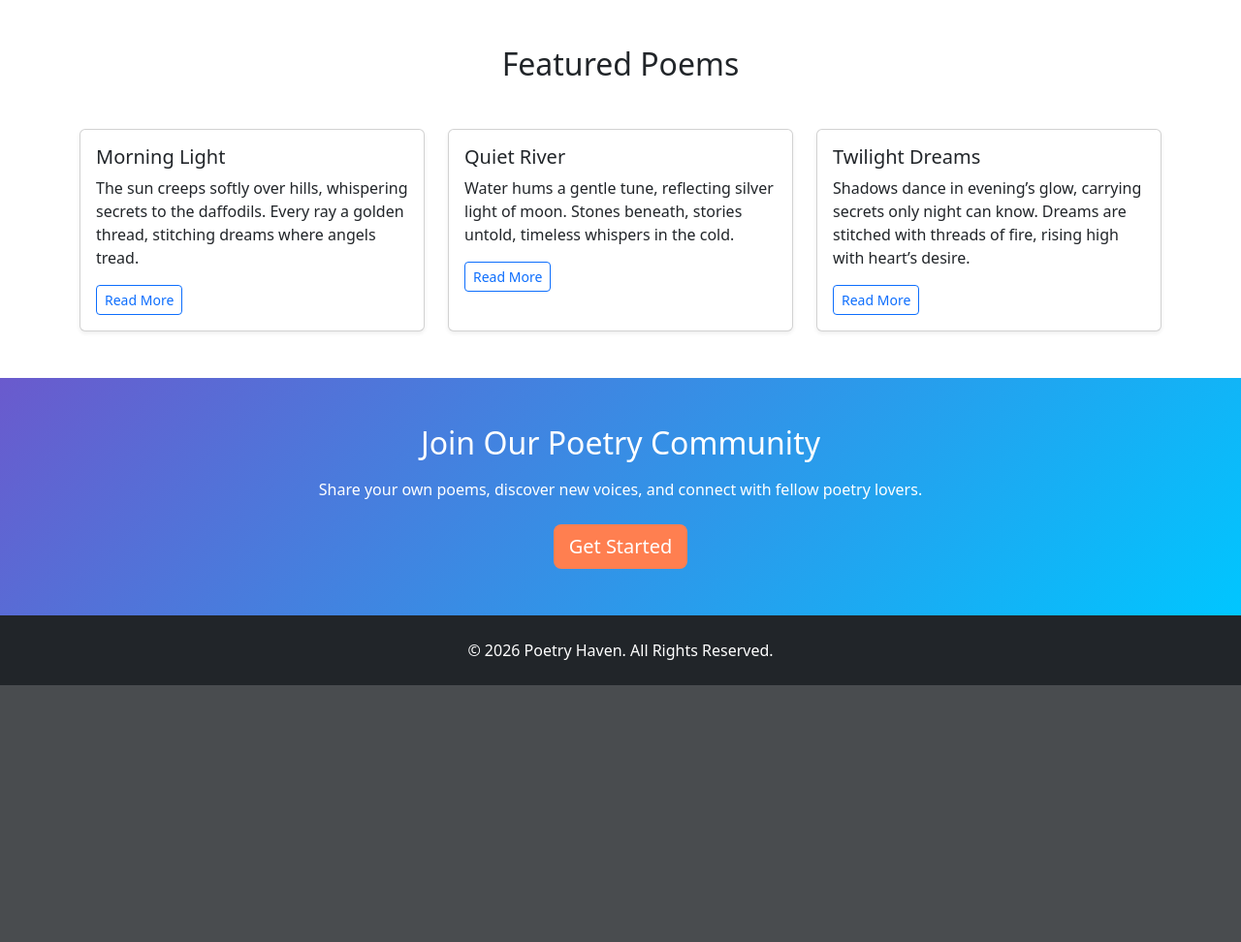
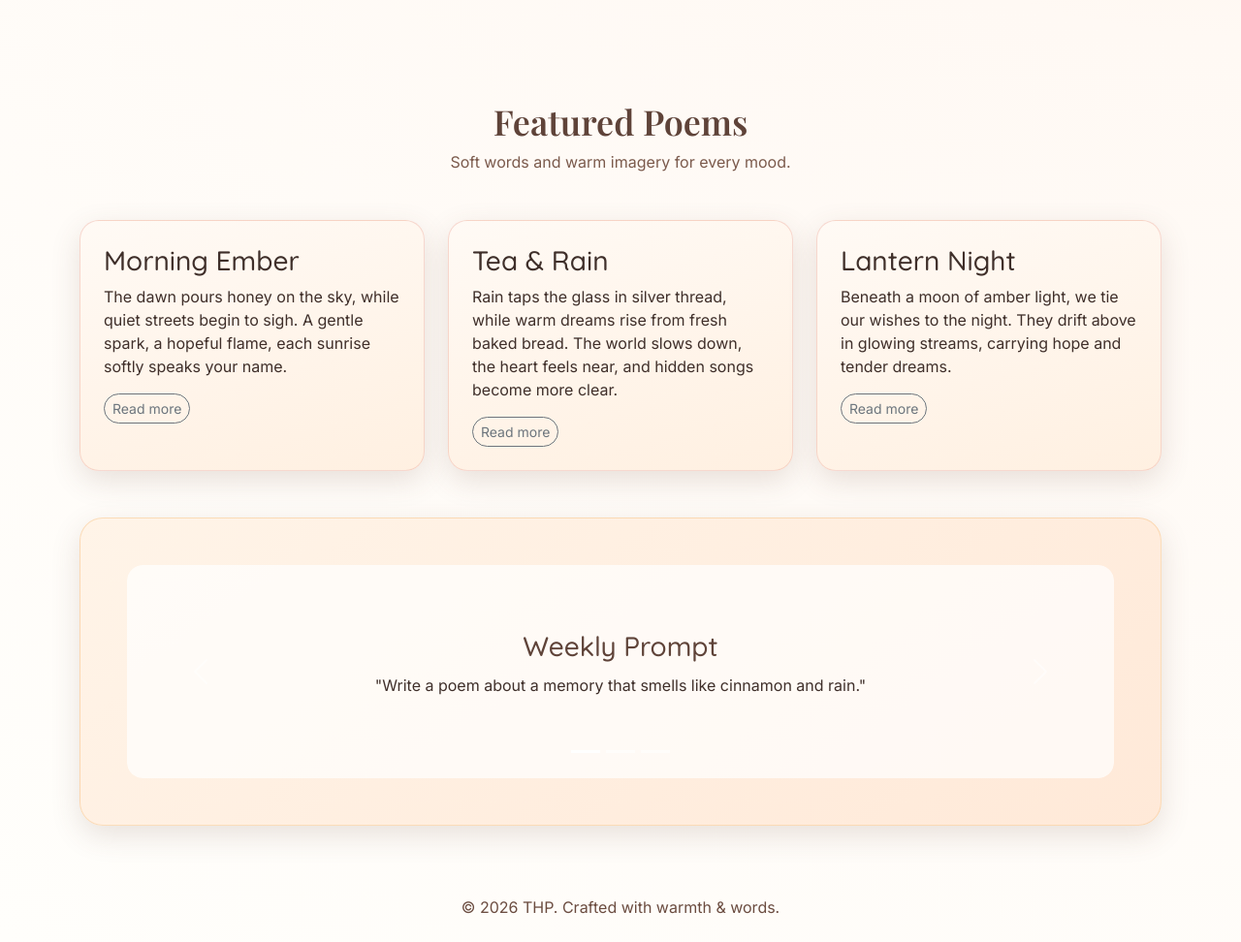
Before and after one commit to M-uthoni-i/THP, a Flask app: page / in a window 1280 px wide. Shown: the part 697-1669 px from the top of the page at 97% size. Before the commit the page ends 1404 px from the top, so only its background shows below. Run offline with Flask 3, Linux system fonts and the light colour scheme.

Commit message:
Updated index.html and style.css

```diff
--- /dev/null
+++ b/static/css/style.css
@@ -0,0 +1,164 @@
+:root {
+    --bg: #fff9f4;
+    --paper: #fff3e8;
+    --peach: #f7c8a0;
+    --rose: #e79a8d;
+    --amber: #f4b266;
+    --brown: #5f4339;
+    --ink: #3f2f2a;
+    --shadow: 0 10px 30px rgba(104, 68, 53, 0.15);
+}
+
+body {
+    font-family: 'Inter', sans-serif; /* content font */
+    color: var(--ink);
+    background: radial-gradient(circle at top right, #ffeede 0%, var(--bg) 35%, #fffefb 100%);
+}
+
+h1, h2 {
+    font-family: 'Playfair Display', serif; /* heading font */
+    color: var(--brown);
+}
+
+h3, .tagline, .navbar-brand, .btn-nav {
+    font-family: 'Quicksand', sans-serif; /* subheading / accent font */
+}
+
+.nav-glass {
+    background: rgba(255, 248, 240, 0.78);
+    border-bottom: 1px solid rgba(231, 154, 141, 0.35);
+    backdrop-filter: blur(8px);
+}
+
+.navbar-brand {
+    color: var(--brown);
+    letter-spacing: 0.3px;
+}
+
+.btn-nav {
+    border-radius: 999px;
+    border: 1px solid rgba(95, 67, 57, 0.2);
+    color: var(--brown);
+    background: #fff;
+    transition: all 0.25s ease;
+}
+
+.btn-nav:hover {
+    transform: translateY(-2px);
+    background: var(--paper);
+    border-color: rgba(95, 67, 57, 0.45);
+}
+
+.hero-section {
+    min-height: 85vh;
+    display: flex;
+    align-items: center;
+    position: relative;
+    isolation: isolate;
+}
+
+.hero-content {
+    position: relative;
+    z-index: 2;
+}
+
+.tagline {
+    display: inline-block;
+    padding: 0.4rem 1rem;
+    border-radius: 999px;
+    background: #fff;
+    border: 1px solid rgba(231, 154, 141, 0.4);
+    color: #7b5448;
+    font-weight: 700;
+}
+
+.lead {
+    max-width: 700px;
+}
+
+.soft-shape {
+    position: absolute;
+    border-radius: 40% 60% 70% 30% / 30% 30% 70% 70%;
+    filter: blur(2px);
+    opacity: 0.55;
+    z-index: 1;
+}
+
+.shape-a {
+    width: 320px;
+    height: 320px;
+    background: var(--peach);
+    top: 8%;
+    left: 8%;
+}
+
+.shape-b {
+    width: 240px;
+    height: 240px;
+    background: #ffdcb8;
+    bottom: 12%;
+    right: 16%;
+}
+
+.shape-c {
+    width: 180px;
+    height: 180px;
+    background: var(--rose);
+    top: 20%;
+    right: 8%;
+}
+
+.section-title {
+    font-size: clamp(1.8rem, 2.8vw, 2.5rem);
+}
+
+.section-subtitle {
+    color: #7b5a4c;
+}
+
+.poem-card {
+    background: linear-gradient(165deg, #fffaf5, #fff0e1);
+    border: 1px solid rgba(231, 154, 141, 0.35);
+    border-radius: 1.25rem;
+    box-shadow: var(--shadow);
+    transition: transform 0.25s ease, box-shadow 0.25s ease;
+}
+
+.poem-card:hover {
+    transform: translateY(-6px);
+    box-shadow: 0 14px 30px rgba(104, 68, 53, 0.22);
+}
+
+.showcase {
+    border-radius: 1.5rem;
+    background: linear-gradient(145deg, #fff4e8, #ffe9d8);
+    border: 1px solid rgba(244, 178, 102, 0.35);
+    box-shadow: var(--shadow);
+}
+
+.carousel-card {
+    min-height: 220px;
+    display: grid;
+    place-content: center;
+    border-radius: 1rem;
+    background: rgba(255, 255, 255, 0.7);
+}
+
+.carousel-card h3 {
+    color: var(--brown);
+    margin-bottom: 0.75rem;
+}
+
+.btn-primary {
+    background-color: #d97d54;
+    border-color: #d97d54;
+}
+
+.btn-primary:hover {
+    background-color: #c56b43;
+    border-color: #c56b43;
+}
+
+footer{
+    color: #6b4c40;
+}
--- a/templates/index.html
+++ b/templates/index.html
@@ -1,91 +1,145 @@
+
 <!DOCTYPE html>
  <html lang="en">
     <head>
         <meta charset="UTF-8">
         <meta name="viewport" content="width=device-width, initial-scale=1.0">
-    <title>Poetry Haven</title>
+        <title>The healing pen</title>
+
+        <!-- Favicon placeholder: replace with your own favicon file -->
+        <link rel="icon" type="image/x-icon" href="{{ url_for('static', filename='images/logo.png.jpg') }}">
+
         <!-- Bootstrap CSS -->
         <link href="https://cdn.jsdelivr.net/npm/bootstrap@5.3.2/dist/css/bootstrap.min.css" rel="stylesheet">
+
+        <!-- Fonts: 2 for headings/subheadings + 1 for content -->
+        <link rel="preconnect" href="https://fonts.googleapis.com">
+        <link rel="preconnect" href="https://fonts.gstatic.com" crossorigin>
+        <link href="https://fonts.googleapis.com/css2?family=Playfair+Display:wght@600;700;800&family=Quicksand:wght@500;600;700&family=Inter:wght@400;500;600&display=swap" rel="stylesheet">
+
         <!-- Custom CSS -->
-    <link rel="stylesheet" href="style.css">
+        <link rel="stylesheet" href="{{ url_for('static', filename='css/style.css') }}">
+
     </head>
     <body>
-
-    <!-- Navbar -->
-    <nav class="navbar navbar-expand-lg navbar-dark bg-dark">
-        <div class="container">
-            <a class="navbar-brand" href="#">Poetry Haven</a>
-            <button class="navbar-toggler" type="button" data-bs-toggle="collapse" data-bs-target="#navbarNav">
+        <!-- Navigation -->
+        <nav class="navbar navbar-expand-lg sticky-top nav-glass navbar-light">
+            <div class="container py-2">
+                <a class="navbar-brand fw-bold" href="/">The healing pen</a>
+                <button class="navbar-toggler" type="button" data-bs-toggle="collapse" data-bs-target="#mainNav" aria-controls="mainNav" aria-expanded="false" aria-label="Toggle navigation">
                     <span class="navbar-toggler-icon"></span>
                 </button>
-            <div class="collapse navbar-collapse" id="navbarNav">
-                <ul class="navbar-nav ms-auto">
-                    <li class="nav-item"><a class="nav-link active" href="#">Home</a></li>
-                    <li class="nav-item"><a class="nav-link" href="#">Poems</a></li>
-                    <li class="nav-item"><a class="nav-link" href="#">About</a></li>
-                    <li class="nav-item"><a class="nav-link" href="#">Contact</a></li>
+
+                <div class="collapse navbar-collapse" id="mainNav">
+                    <ul class="navbar-nav ms-auto gap-lg-2 mt-3 mt-lg-0">
+                        <li class="nav-item"><a class="btn btn-nav" href="/">Home</a></li>
+                        <li class="nav-item"><a class="btn btn-nav" href="/poems">Poems</a></li>
+                        <li class="nav-item"><a class="btn btn-nav" href="/about">About</a></li>
+                        <li class="nav-item"><a class="btn btn-nav" href="/contact">Contact</a></li>
                     </ul>
                 </div>
             </div>
         </nav>
 
-    <!-- Hero Section -->
-    <header class="hero-section text-center text-white d-flex align-items-center justify-content-center">
-        <div class="container">
-            <h1 class="display-4 fw-bold">Dive into the World of Words</h1>
-            <p class="lead mb-4">Where poetry awakens your soul and imagination takes flight.</p>
-            <a href="#featured-poems" class="btn btn-primary btn-lg">Explore Poems</a>
+        <!-- Hero -->
+        <header class="hero-section position-relative overflow-hidden">
+            <div class="soft-shape shape-a"></div>
+            <div class="soft-shape shape-b"></div>
+            <div class="soft-shape shape-c"></div>
+
+            <div class="container hero-content text-center">
+                <p class="tagline">A warm space for poetry lovers</p>
+                <h1 class="display-4 mb-3">Let your thoughts bloom in verse</h1>
+                <p class="lead mx-auto mb-4">Explore creative writing, discover new voices, and enjoy a cozy and interactive poetry experience.</p>
+                <div class="d-flex justify-content-center flex-wrap gap-3">
+                    <a href="#featured-poems" class="btn btn-primary btn-lg rounded-pill px-4">Explore Poems</a>
+                    <a href="#community" class="btn btn-outline-dark btn-lg rounded-pill px-4">Join Community</a>
+                </div>
             </div>
         </header>
 
         <!-- Featured Poems -->
         <section id="featured-poems" class="py-5">
             <div class="container">
-            <h2 class="text-center mb-5">Featured Poems</h2>
+                <div class="text-center mb-5">
+                    <h2 class="section-title">Featured Poems</h2>
+                    <p class="section-subtitle">Soft words and warm imagery for every mood.</p>
+                </div>
+
                 <div class="row g-4">
                     <div class="col-md-4">
-                    <div class="card h-100 shadow-sm">
-                        <div class="card-body">
-                            <h5 class="card-title">Morning Light</h5>
-                            <p class="card-text">The sun creeps softly over hills, whispering secrets to the daffodils. Every ray a golden thread, stitching dreams where angels tread.</p>
-                            <a href="#" class="btn btn-outline-primary btn-sm">Read More</a>
-                        </div>
-                    </div>
+                        <article class="poem-card h-100 p-4">
+                            <h3>Morning Ember</h3>
+                            <p>The dawn pours honey on the sky, while quiet streets begin to sigh. A gentle spark, a hopeful flame, each sunrise softly speaks your name.</p>
+                            <a href="#" class="btn btn-sm btn-outline-secondary rounded-pill">Read more</a>
+                        </article>
                     </div>
                     <div class="col-md-4">
-                    <div class="card h-100 shadow-sm">
-                        <div class="card-body">
-                            <h5 class="card-title">Quiet River</h5>
-                            <p class="card-text">Water hums a gentle tune, reflecting silver light of moon. Stones beneath, stories untold, timeless whispers in the cold.</p>
-                            <a href="#" class="btn btn-outline-primary btn-sm">Read More</a>
-                        </div>
-                    </div>
+
+                        <article class="poem-card h-100 p-4">
+                            <h3>Tea &amp; Rain</h3>
+                            <p>Rain taps the glass in silver thread, while warm dreams rise from fresh baked bread. The world slows down, the heart feels near, and hidden songs become more clear.</p>
+                            <a href="#" class="btn btn-sm btn-outline-secondary rounded-pill">Read more</a>
+                        </article>
                     </div>
                     <div class="col-md-4">
-                    <div class="card h-100 shadow-sm">
-                        <div class="card-body">
-                            <h5 class="card-title">Twilight Dreams</h5>
-                            <p class="card-text">Shadows dance in evening’s glow, carrying secrets only night can know. Dreams are stitched with threads of fire, rising high with heart’s desire.</p>
-                            <a href="#" class="btn btn-outline-primary btn-sm">Read More</a>
-                        </div>
-                    </div>
+                        <article class="poem-card h-100 p-4">
+                            <h3>Lantern Night</h3>
+                            <p>Beneath a moon of amber light, we tie our wishes to the night. They drift above in glowing streams, carrying hope and tender dreams.</p>
+                            <a href="#" class="btn btn-sm btn-outline-secondary rounded-pill">Read more</a>
+                        </article>
                     </div>
                 </div>
             </div>
         </section>
 
-    <!-- Call to Action -->
-    <section class="cta-section text-center py-5 bg-light">
+        <!-- Interactive Section -->
+        <section id="community" class="pb-5">
             <div class="container">
-            <h2 class="mb-3">Join Our Poetry Community</h2>
-            <p class="mb-4">Share your own poems, discover new voices, and connect with fellow poetry lovers.</p>
-            <a href="#" class="btn btn-lg btn-success">Get Started</a>
+                <div class="showcase p-4 p-md-5">
+                    <div id="poetryCarousel" class="carousel slide" data-bs-ride="carousel" data-bs-interval="3500">
+                        <div class="carousel-indicators">
+                            <button type="button" data-bs-target="#poetryCarousel" data-bs-slide-to="0" class="active" aria-current="true" aria-label="Slide 1"></button>
+                            <button type="button" data-bs-target="#poetryCarousel" data-bs-slide-to="1" aria-label="Slide 2"></button>
+                            <button type="button" data-bs-target="#poetryCarousel" data-bs-slide-to="2" aria-label="Slide 3"></button>
+                        </div>
+
+                        <div class="carousel-inner rounded-4">
+                            <div class="carousel-item active">
+                                <div class="carousel-card text-center p-4 p-md-5">
+                                    <h3>Weekly Prompt</h3>
+                                    <p>"Write a poem about a memory that smells like cinnamon and rain."</p>
+                                </div>
+                            </div>
+                            <div class="carousel-item">
+                                <div class="carousel-card text-center p-4 p-md-5">
+                                    <h3>Poet Spotlight</h3>
+                                    <p>Discover one inspiring poet each week and read their best work.</p>
+                                </div>
+                            </div>
+                            <div class="carousel-item">
+                                <div class="carousel-card text-center p-4 p-md-5">
+                                    <h3>Open Mic Evenings</h3>
+                                    <p>Share your verses with a supportive and welcoming poetry community.</p>
+                                </div>
+                            </div>
+                        </div>
+
+                        <button class="carousel-control-prev" type="button" data-bs-target="#poetryCarousel" data-bs-slide="prev">
+                            <span class="carousel-control-prev-icon" aria-hidden="true"></span>
+                            <span class="visually-hidden">Previous</span>
+                        </button>
+                        <button class="carousel-control-next" type="button" data-bs-target="#poetryCarousel" data-bs-slide="next">
+                            <span class="carousel-control-next-icon" aria-hidden="true"></span>
+                            <span class="visually-hidden">Next</span>
+                        </button>
+                    </div>
+                </div>
             </div>
         </section>
 
-    <!-- Footer -->
-    <footer class="bg-dark text-white py-4 text-center">
-        &copy; 2026 Poetry Haven. All Rights Reserved.
+        <footer class="py-4 text-center">
+            <p class="mb-0">&copy; 2026 THP. Crafted with warmth &amp; words.</p>
         </footer>
 
         <!-- Bootstrap JS -->
--- a/templates/style.css
+++ /dev/null
@@ -1,40 +0,0 @@
-/* Hero Section Styling */
-.hero-section {
-    height: 80vh;
-    background: url('https://images.unsplash.com/photo-1503676260728-1c00da094a0b') no-repeat center center/cover;
-    position: relative;
-}
-
-.hero-section::after {
-    content: "";
-    position: absolute;
-    top: 0;
-    left: 0;
-    width: 100%;
-    height: 100%;
-    background-color: rgba(0,0,0,0.5); /* overlay for text readability */
-}
-
-.hero-section .container {
-    position: relative;
-    z-index: 2;
-}
-
-/* Card Hover Effect */
-.card:hover {
-    transform: translateY(-5px);
-    transition: 0.3s ease;
-}
-
-/* CTA Section */
-.cta-section {
-    background: linear-gradient(135deg, #6a5acd, #00c6ff);
-    color: white;
-}
-.cta-section .btn-success {
-    background-color: #ff7f50;
-    border: none;
-}
-.cta-section .btn-success:hover {
-    background-color: #ff6347;
-}
```
Lines whose indentation alone changed are shown as unchanged.
